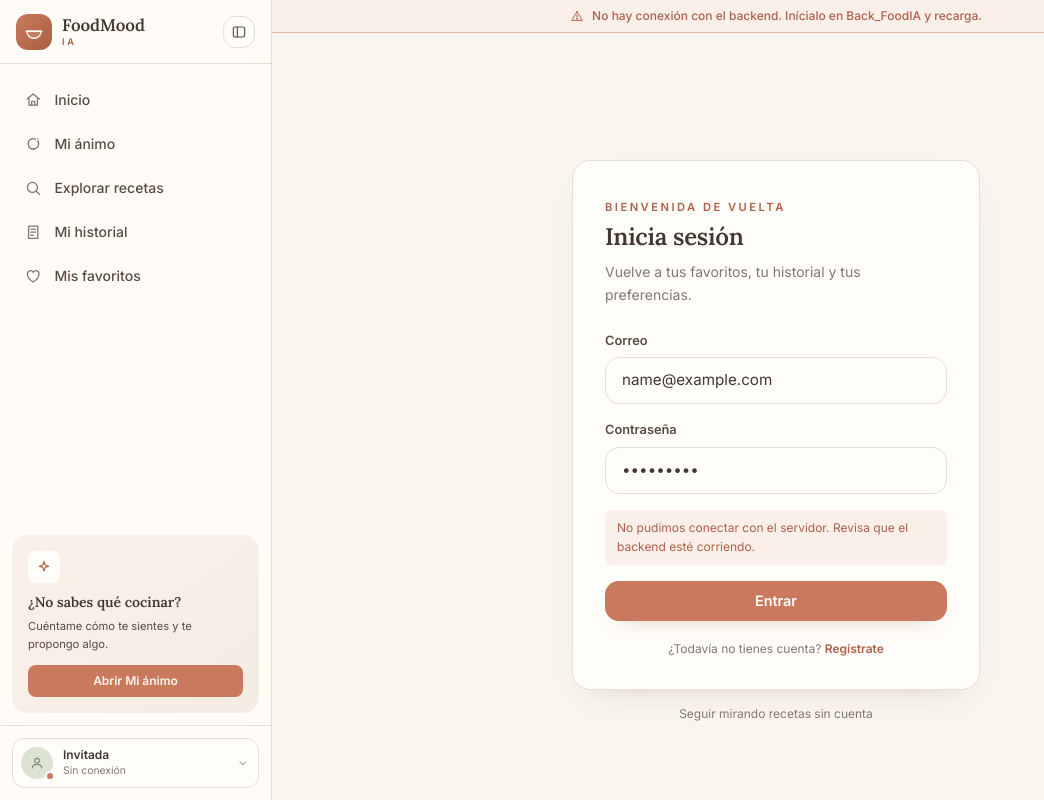
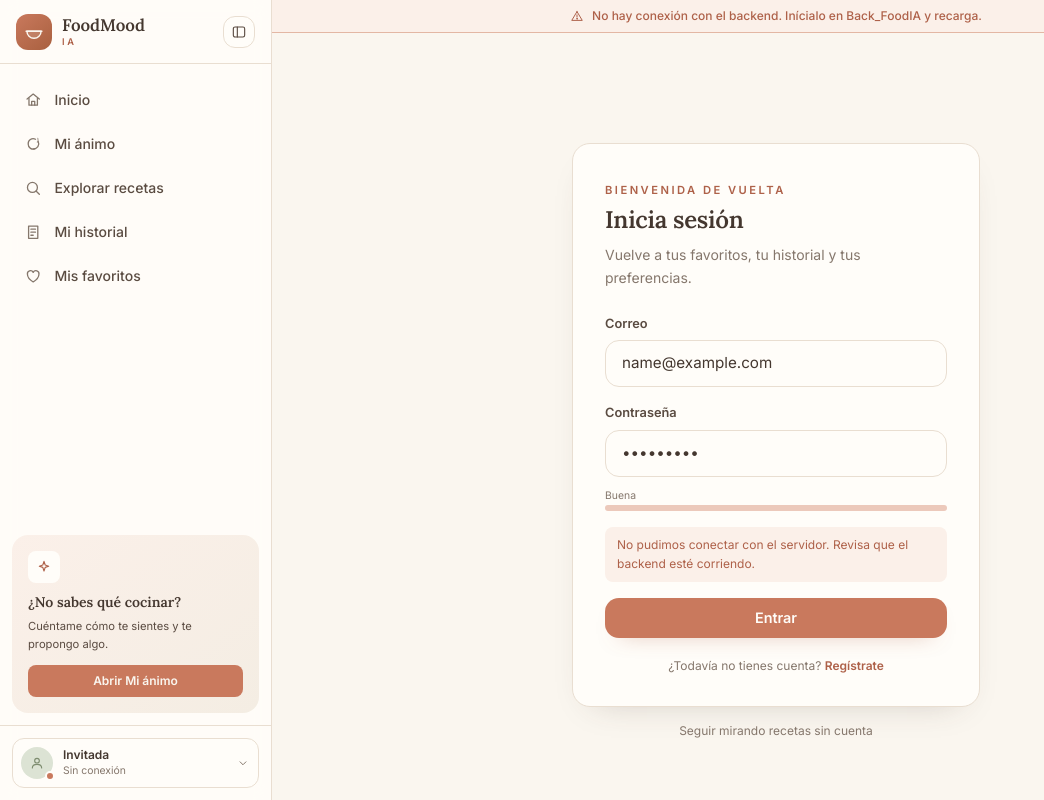
Before and after one commit to lunamideros2003/Fron_FoodIA, a React (Vite) app: page /entrar in a window 1280 px wide. Both pictures are taken after typing "name@example.com", "Sample123" into the empty fields and a click on the button "Entrar". Shown: the top 800 px of the page, without its empty margins (0-1044 px from the left). Built offline with nearby package versions, Linux system fonts and the light colour scheme; no server answers.

Commit message:
feat(auth): password strength indicator while typing

```diff
--- a/src/pages/AuthPage.tsx
+++ b/src/pages/AuthPage.tsx
@@ -8,6 +8,7 @@ import { Brand } from "../components/Brand.tsx";
 import {
   validateLogin,
   validateRegister,
+  passwordStrength,
   type FormErrors,
   hasErrors,
 } from "../lib/authValidation.ts";
@@ -182,6 +183,19 @@ export function AuthPage() {
                 {errors.password}
               </p>
             ) : null}
+            {password && !errors.password ? (
+              <div className="mt-1 space-y-1">
+                <span className="text-[0.65rem] text-muted">{passwordStrength(password).label}</span>
+                <div className="flex w-full gap-1 h-1.5 rounded overflow-hidden bg-clay-200">
+                  {[0, 1, 2, 3, 4].map((index) => (
+                    <div
+                      key={index}
+                      className={`h-full ${index < passwordStrength(password).score ? "bg-emerald-500" : "bg-clay-300"}`}
+                    />
+                  ))}
+                </div>
+              </div>
+            ) : null}
           </label>
 
           {feedback ? (
```
